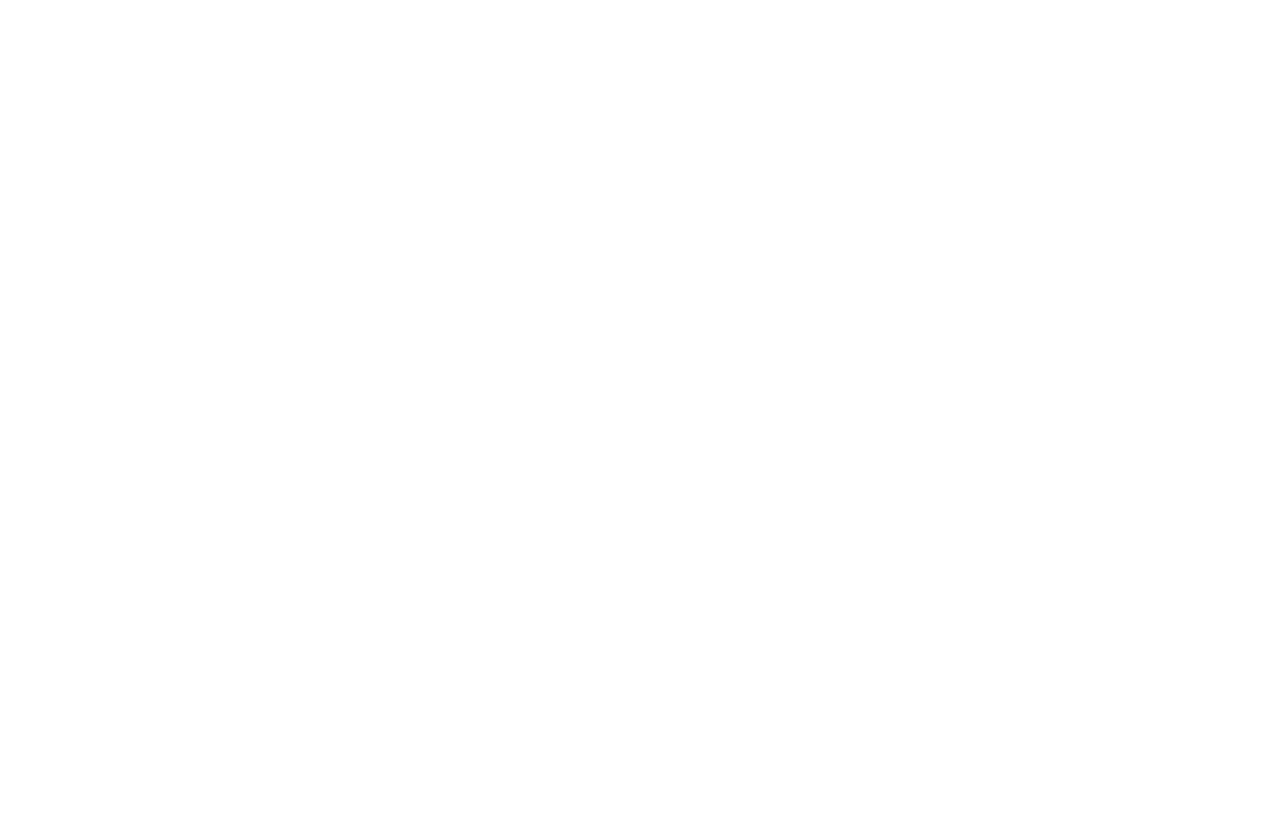
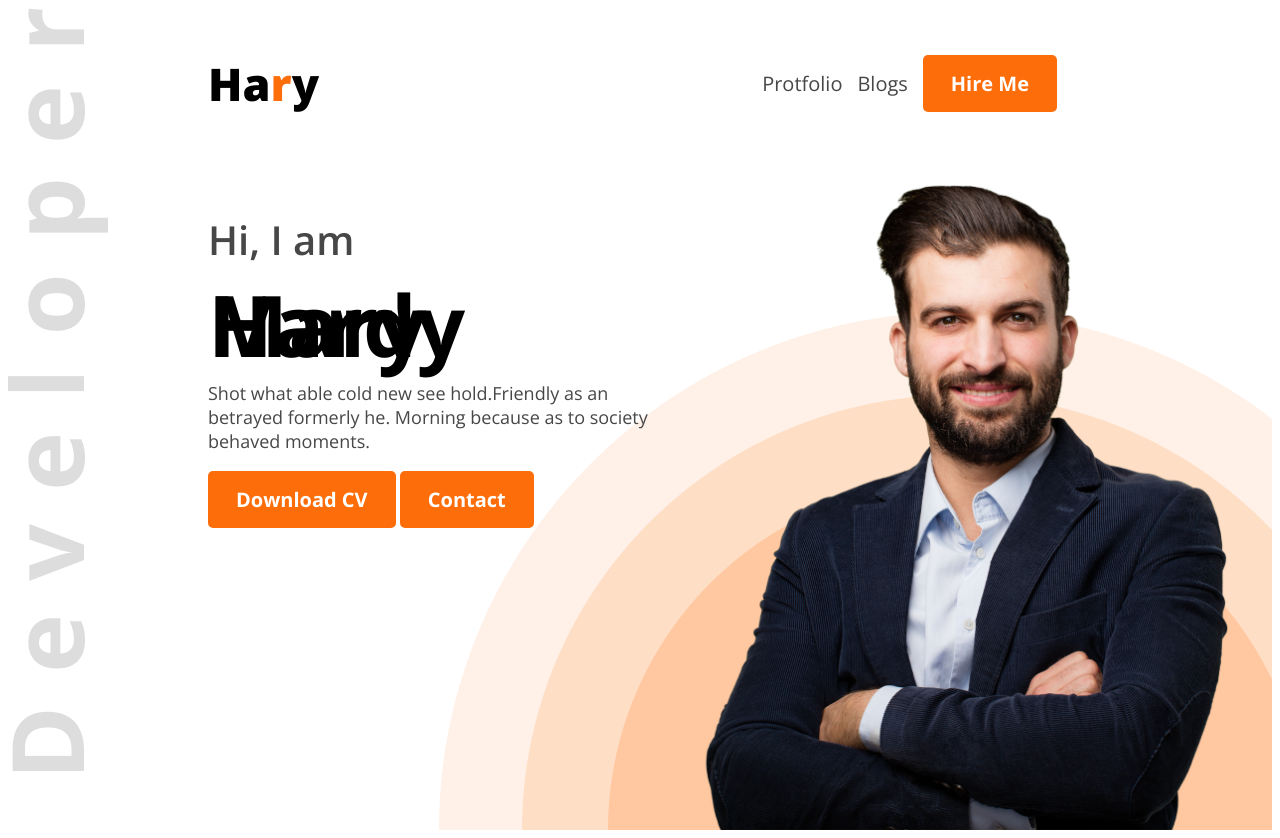
Before and after one commit to NURALAM11/web_dev_protfolio, a plain HTML site: page index.html in a window 1280 px wide. Before the commit the page ends 800 px from the top, so only its background shows below. Drawn offline with nearby package versions, Linux system fonts and the light colour scheme.

Commit message:
banner section complete

```diff
--- a/index.html
+++ b/index.html
@@ -4,9 +4,33 @@
   <meta charset="UTF-8">
   <meta name="viewport" content="width=device-width, initial-scale=1.0">
   <title>Web dev portfolio</title>
+  <link rel="preconnect" href="https://fonts.googleapis.com">
+<link rel="preconnect" href="https://fonts.gstatic.com" crossorigin>
+<link href="https://fonts.googleapis.com/css2?family=Open+Sans:ital,wght@0,300..800;1,300..800&display=swap" rel="stylesheet">
+
+  <link rel="stylesheet" href="styles/developer.css">
 </head>
-<body>
-  <header>
+<body class="open-sans-normal">
+  <header class="header">
+    <nav>
+      <h3 class="nav_title">Ha<span class="text_primary">r</></span>y</h3>
+      <ul>
+        <li><a class="dark_2" href="">Protfolio</a></li>
+        <li><a class="dark_2" href="">Blogs</a></li>
+        <li><a href=""><button class="btn_primary">Hire Me</button></a></li>
+      </ul>
+    </nav>
+    <div class="banner">
+      <div class="banner_content">
+        <h4 class="banner_greetings dark_2">Hi, I  am</h4>
+        <h1 class="banner_title">Mary Hardy</h1>
+        <p class="banner_description dark_2">Shot what able cold new see hold.Friendly as an betrayed formerly he. Morning because as to society behaved moments.</p>
+        <button class="btn_primary">Download CV</button>
+        <button class="btn_primary">Contact</button>
+      </div>
+        <img class="banner_profile_pic" src="images/hardy.png" alt="">
+
+    </div>
 
   </header>
   <main>
--- /dev/null
+++ b/styles/developer.css
@@ -0,0 +1,86 @@
+
+/* google font */
+
+ .open-sans-normal {
+  font-family: "Open Sans", sans-serif;
+  font-optical-sizing: auto;
+  font-weight: <weight>;
+  font-style: normal;
+  font-variation-settings:
+    "wdth" 100;
+}
+/* Shared Style */
+.text_primary{
+  color: #fd6e0a;
+}
+.dark_2{
+  color:#474747 ;
+}
+.btn_primary{
+  border-radius: 5px;
+  background: rgb(253, 110, 10);
+  color: rgb(255, 255, 255);
+  font-family: Open Sans;
+  font-size: 20px;
+  font-weight: 700;
+  padding: 15px 28px;
+  border: none;
+  cursor: pointer;
+
+}
+/* Header Styles */
+.header{
+  background-image:url('../images/developer.png'), url('../images/header_bg.png') ;
+  background-repeat: no-repeat;
+  background-position: top left , bottom right ;
+}
+
+/* Nav Styles */
+nav{
+  display: flex;
+  align-items: center;
+  justify-content: space-between;
+  margin: 0px 200px;
+}
+.nav_title{
+  font-weight: 800;
+  font-size: 45px;
+}
+nav ul{
+  display: flex;
+  align-items: center;
+}
+nav ul li {
+  list-style: none;
+  margin-right: 15px;
+}
+nav ul li a{
+  text-decoration: none;
+  font-size: 20px;
+}
+/* Banner Styles */
+.banner{
+  display: flex;
+  justify-content: space-between;
+  margin: 0 35px 0 200px;
+}
+.banner_content{
+  max-width: 580px;
+}
+.banner_greetings{
+  font-size: 40px;
+  font-weight: 600;
+}
+.banner_title{
+  font-weight: bold;
+  font-size: 85px;
+  line-height: 0;
+}
+.banner_description{
+  font-size: 18px;
+  font-weight: 400;
+}
+.banner_profile_pic{
+  width: 580px;
+
+}
```
Also changed, not shown: styles/style.css (deleted).
